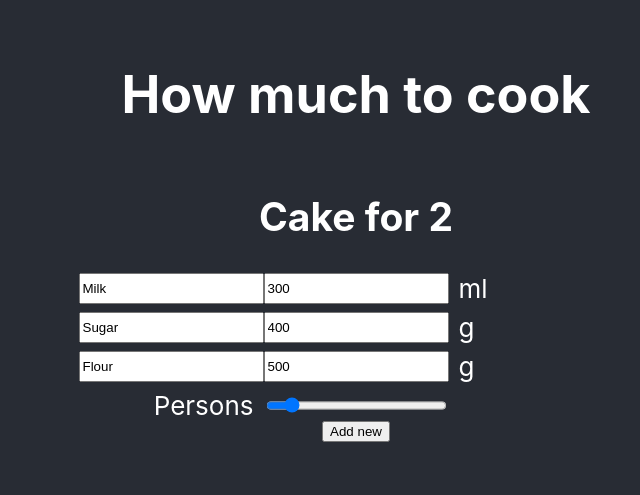
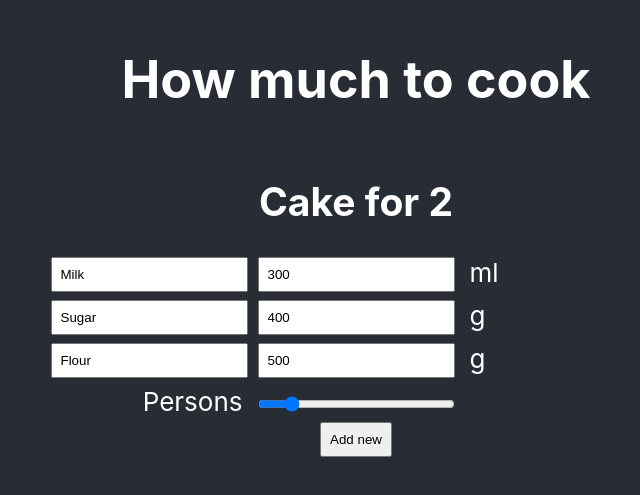
Before and after one commit to kateGalich/cookcalc, a React (Create React App) app: page / in a window 1280 px wide. Shown: the part 165-660 px from the top of the page, without its empty margins (284-924 px from the left). Built offline with nearby package versions, Linux system fonts and the light colour scheme.

Commit message:
adding css style

```diff
--- a/src/App.css
+++ b/src/App.css
@@ -54,3 +54,12 @@
   text-align: start;
   padding-left: 10px;
 }
+
+input {
+  margin-left: 5px;
+  margin-right: 5px;
+  padding: 8px;
+}
+button {
+  padding: 8px;
+}
```
